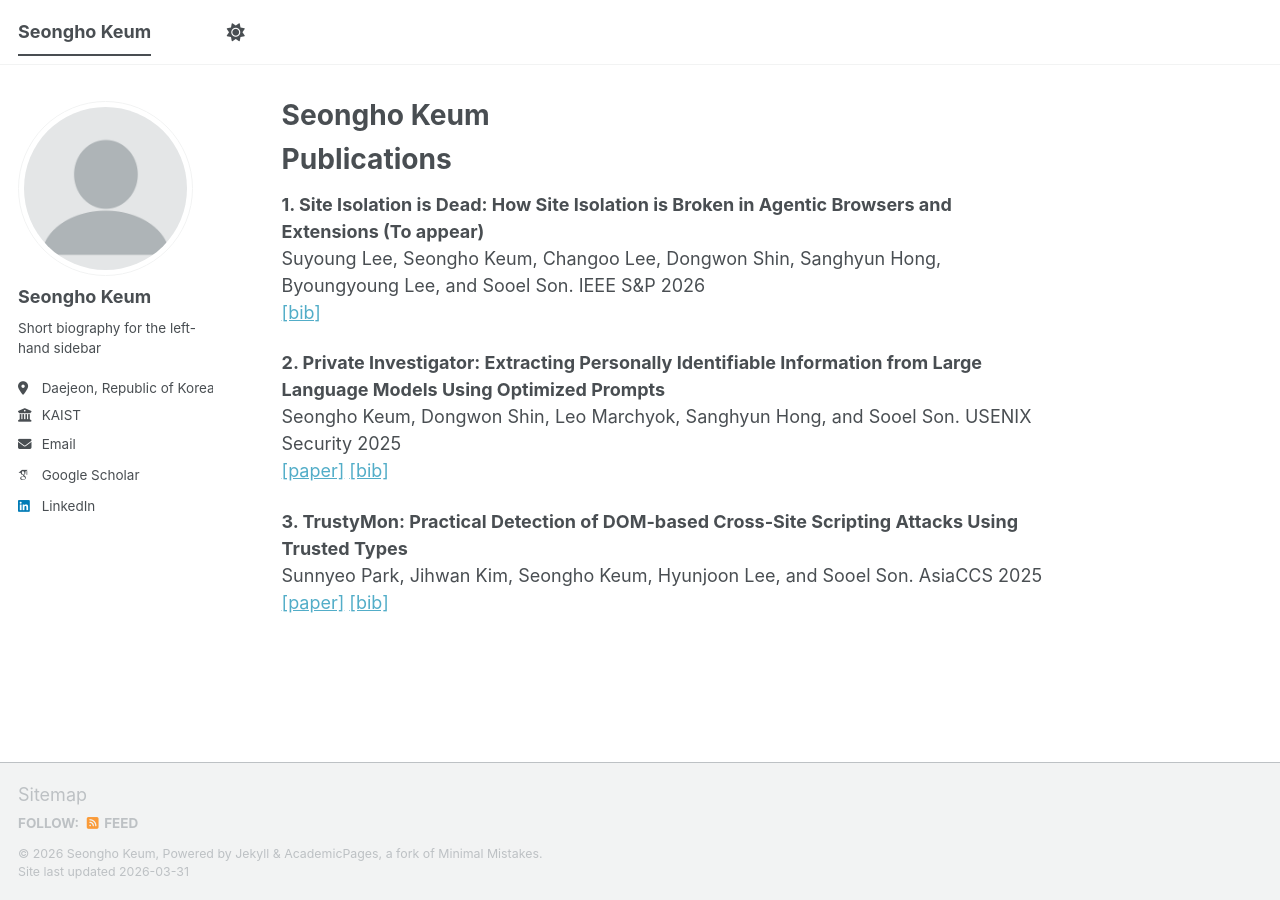
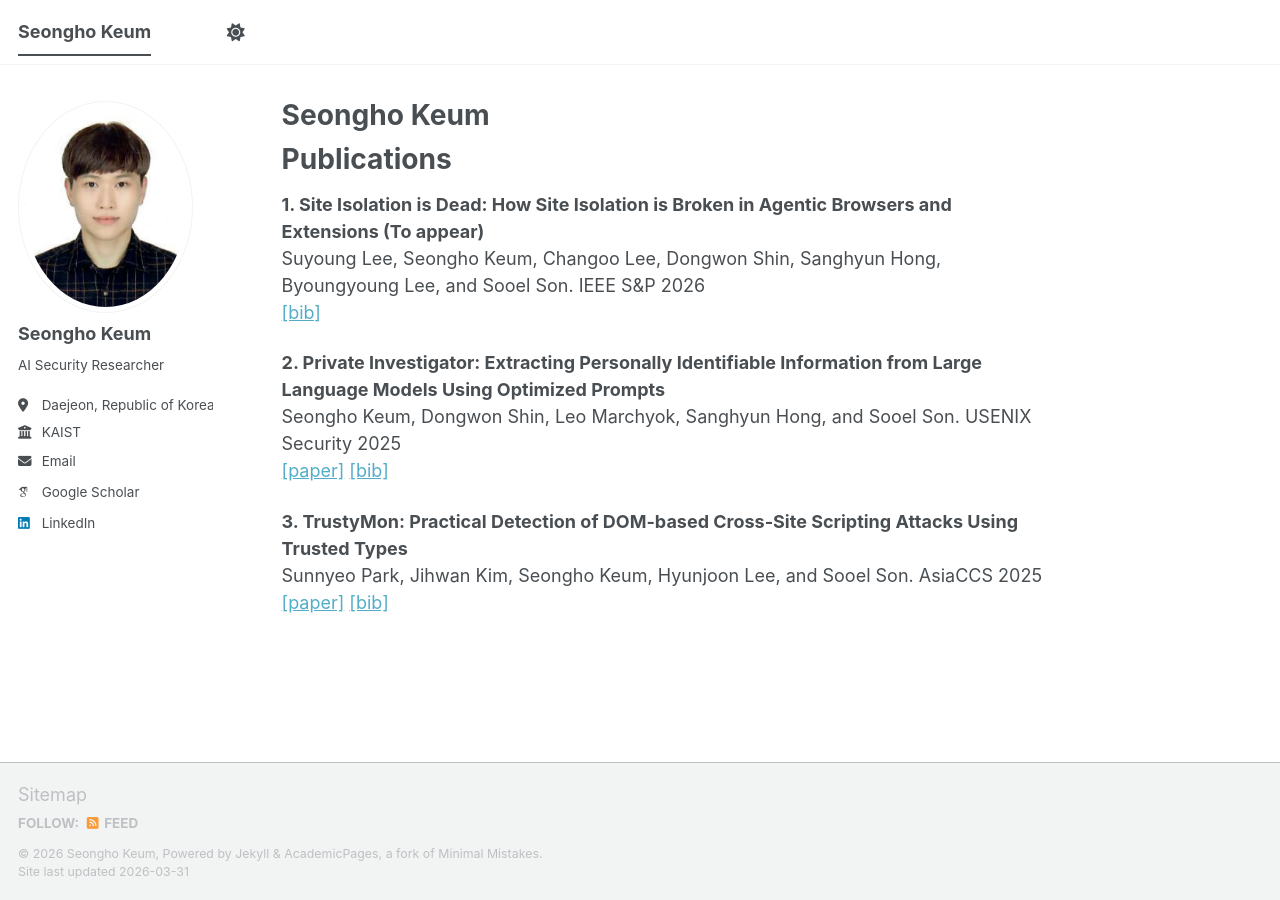
Before and after one commit to Seongho18/Seongho18.github.io, a Jekyll site: the page built from _pages/about.md, in a window 1280 px wide. Built offline with Jekyll 4.4.1, drawn with Linux system fonts in a browser that asks for light colours; some web fonts are replaced; a script bundle is joined from its source files by our own code; library files that are not in the unit come from our copies.

Commit message:
Add photo

```diff
--- a/_config.yml
+++ b/_config.yml
@@ -26,7 +26,7 @@ author:
   avatar           : "profile.png"
   name             : "Seongho Keum"
   pronouns         : # example: "she/her"
-  bio              : "Short biography for the left-hand sidebar"
+  bio              : "AI Security Researcher"
   location         : "Daejeon, Republic of Korea"
   employer         : "KAIST"
   uri              : # URL
```
Also changed, not shown: images/bio-photo-2.jpg (deleted), images/bio-photo.jpg (deleted), images/profile.png.
